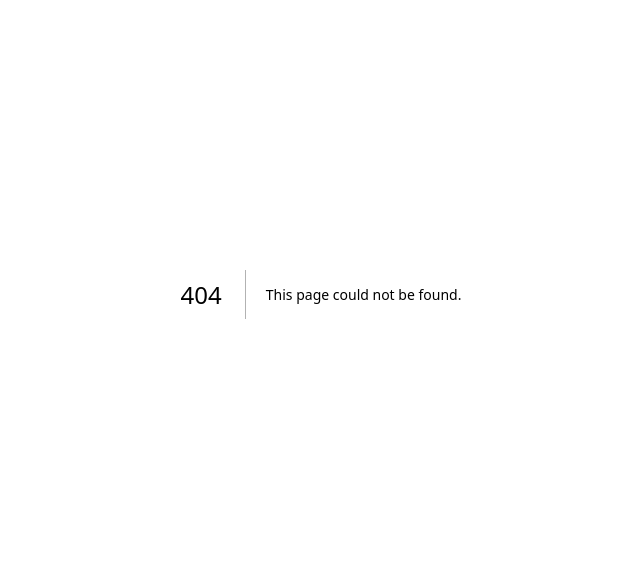
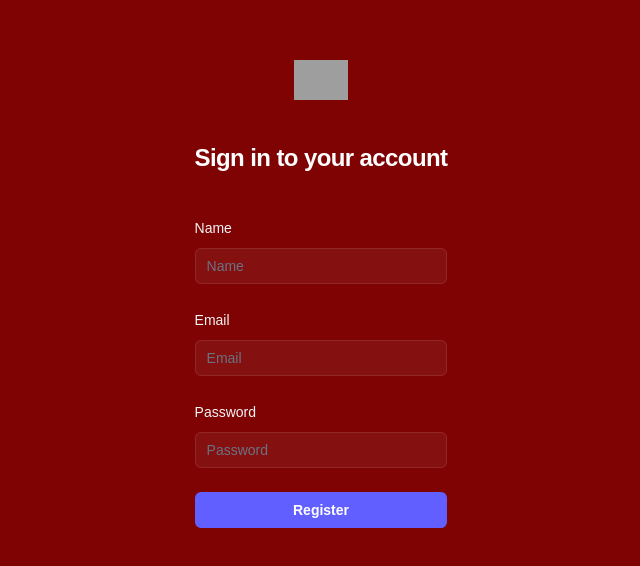
Before and after one commit to llGiovannall/better_manager, a Next.js app: page /register in a window 1280 px wide. Before the commit this address had no page. Shown: the part 106-672 px from the top of the page, without its empty margins (319-959 px from the left). Built offline with nearby package versions, Linux system fonts and the light colour scheme; grey boxes are pictures that could not be loaded.

Commit message:
feat: create registerpage

```diff
--- /dev/null
+++ b/app/register/page.tsx
@@ -0,0 +1,10 @@
+"use client";
+
+import RegisterForm from "../../components/registerForm";
+export default function RegisterPage() {
+    return (
+     <div className="flex items-center justify-center h-screen">
+
+      <RegisterForm />
+    </div>
+  );}
```
